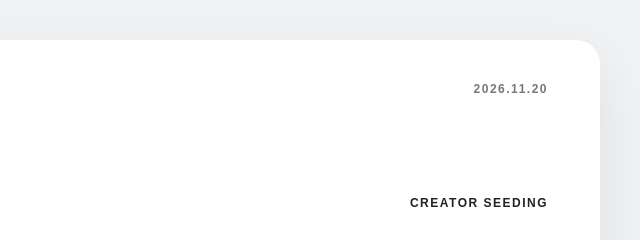
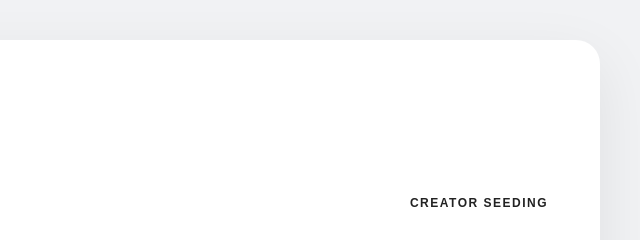
Before and after one commit to aigsam21/October-Seeding, a plain HTML site: page index.html in a window 1280 px wide. Shown: the top 240 px of the page, 640-1280 px from the left. Drawn offline with Linux system fonts and the light colour scheme.

Commit message:
Update index.html

```diff
--- a/index.html
+++ b/index.html
@@ -1,7 +1,7 @@
 <!DOCTYPE html>
 <html lang="ko"><head><meta charset="UTF-8"><meta name="viewport" content="width=device-width,initial-scale=1"><title>2026년 10월 시딩 보고</title><link rel="stylesheet" href="style.css"></head>
 <body><div class="report">
-<header class="report-header"><div class="header-top"><span>INFLUENCER SEEDING REPORT</span><span>2026.11.20</span></div><h1>2026년 10월 시딩 보고</h1><div class="header-bottom"><span>Dr. Melaxin</span><span>CREATOR SEEDING</span></div></header>
+<header class="report-header"><div class="header-top"><span>INFLUENCER SEEDING REPORT</span></div><h1>2026년 10월 시딩 보고</h1><div class="header-bottom"><span>Dr. Melaxin</span><span>CREATOR SEEDING</span></div></header>
 <section class="section"><div class="section-title"><span class="section-number">01</span><h2>10월 콘텐츠 및 크리에이터 현황</h2></div><div class="stats-grid" style="grid-template-columns:repeat(2,minmax(0,1fr));max-width:560px"><div class="stat-card highlight"><div class="stat-label">총 콘텐츠</div><div class="stat-number">425<span>개</span></div></div><div class="stat-card"><div class="stat-label">총 크리에이터</div><div class="stat-number">415<span>명</span></div></div></div><p class="views-note">10월 콘텐츠 KPI 파일 기준 · 담당자별 크리에이터 수 합산</p></section>
 <section class="section"><div class="section-title"><span class="section-number">02</span><h2>담당자별 <em>10월</em> <strong>KPI</strong></h2></div><div class="kpi-table"><div class="kpi-row kpi-header"><div class="kpi-person">담당자</div><div>콘텐츠</div><div>크리에이터</div><div>조회수</div></div><div class="kpi-row"><div class="kpi-person"><span class="person-dot"></span>강미경</div><div>128개</div><div>128명</div><div class="kpi-total" data-manager="강미경">—</div></div><div class="kpi-row"><div class="kpi-person"><span class="person-dot"></span>신유</div><div>139개</div><div>134명</div><div class="kpi-total" data-manager="신유">—</div></div><div class="kpi-row"><div class="kpi-person"><span class="person-dot"></span>유연식</div><div>158개</div><div>153명</div><div class="kpi-total" data-manager="유연식">—</div></div><div class="kpi-row total-row"><div class="kpi-person">TOTAL</div><div>425개</div><div>415명</div><div class="kpi-total" data-manager="TOTAL">—</div></div></div></section>
 <section class="monthly-section"><div class="monthly-divider"></div><div class="monthly-heading"><div><div class="monthly-title">5–10월 콘텐츠 및 크리에이터 현황</div><div class="monthly-subtitle">월별 콘텐츠 및 크리에이터 수</div></div></div><div class="monthly-table" id="monthly-table"></div></section>
```
